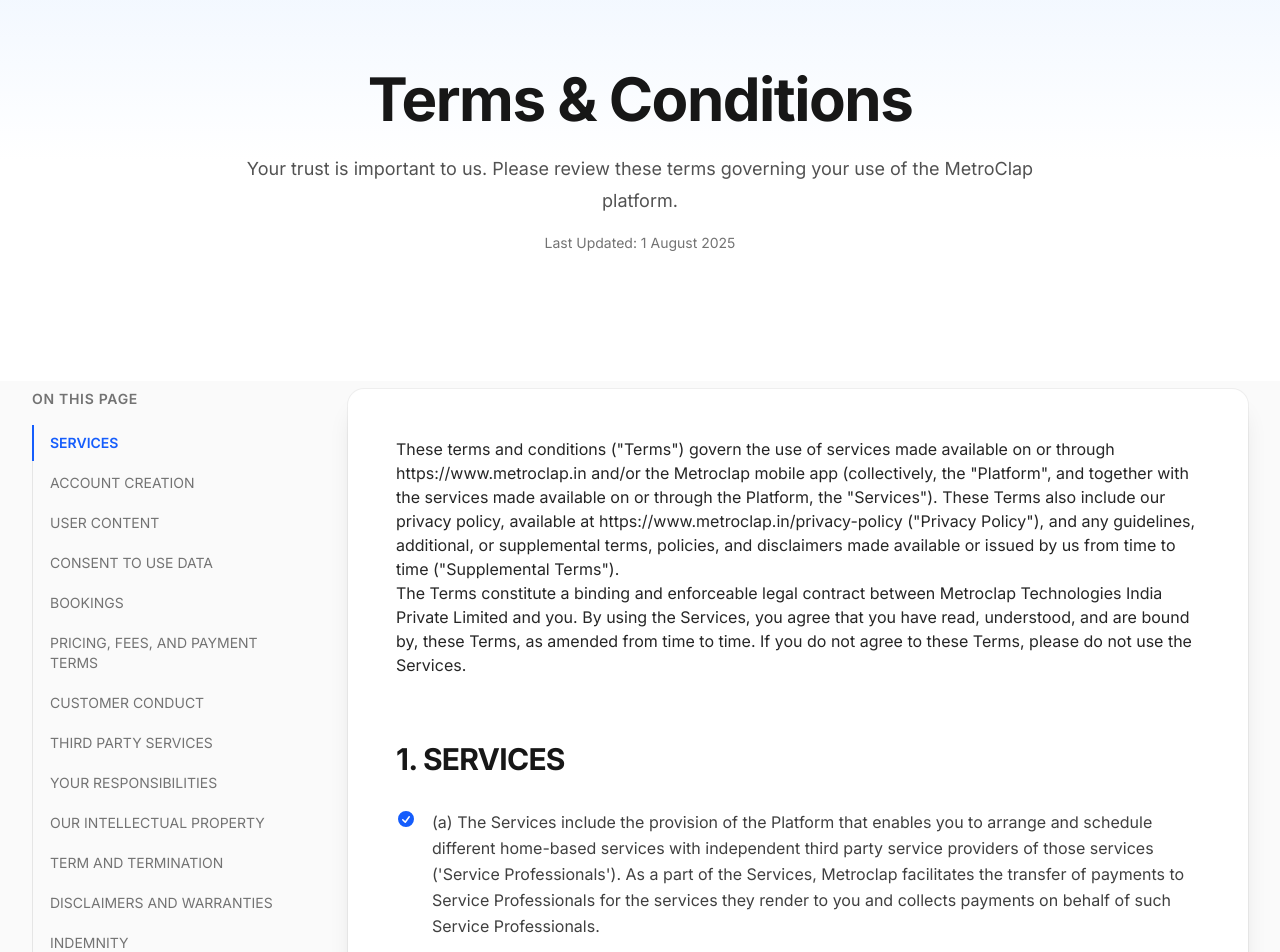
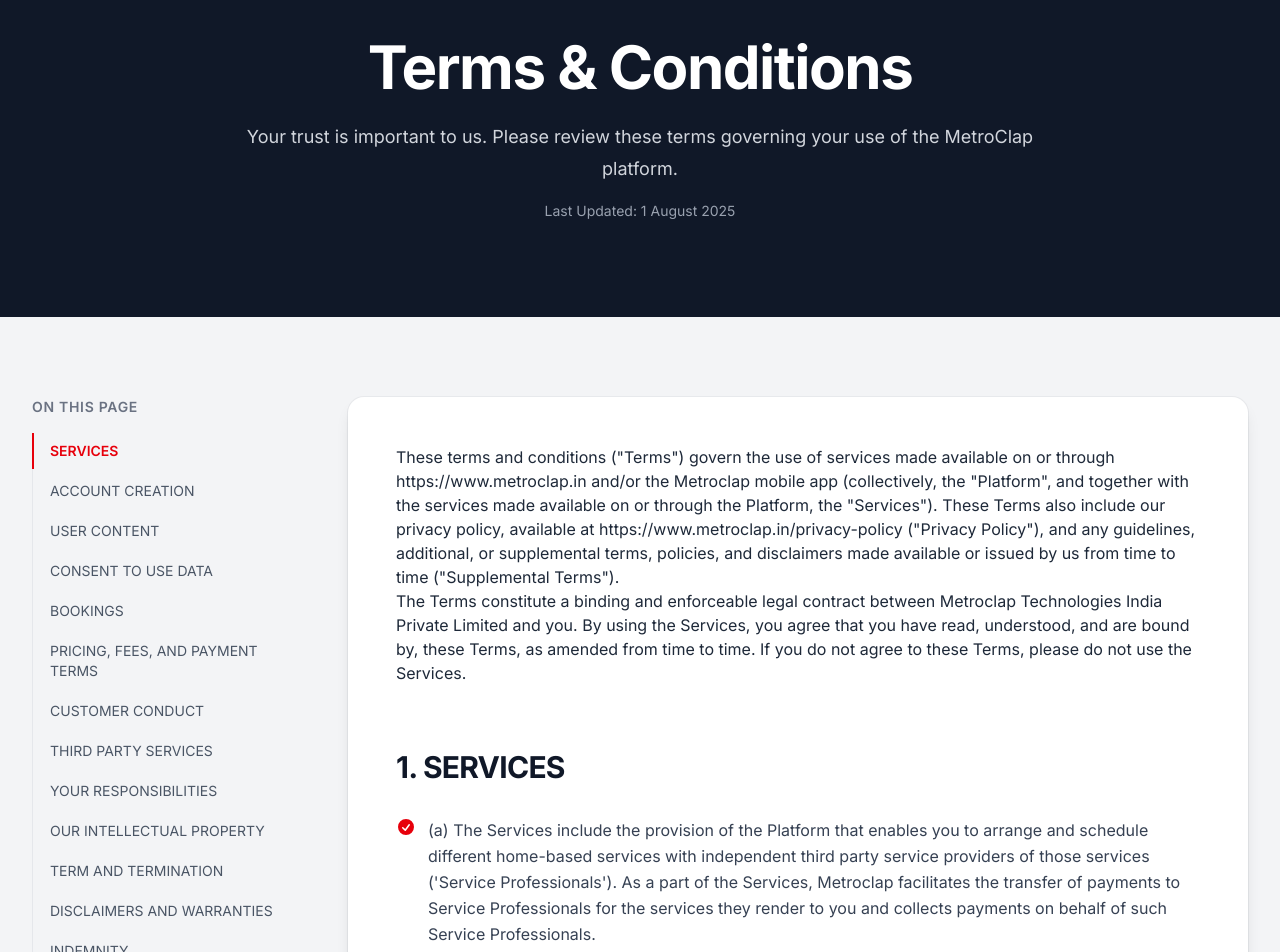
Before and after one commit to adarsh-cmtai/Metro-Clap-Frontend-Code, a Next.js app: page /terms in a window 1280 px wide. Shown: the part 140-1092 px from the top of the page. Built offline with nearby package versions, Linux system fonts and the light colour scheme; no server answers.

Commit message:
Update page.tsx

```diff
--- a/app/terms/page.tsx
+++ b/app/terms/page.tsx
@@ -2,13 +2,12 @@
 
 import { useEffect, useRef, useState } from "react"
 
-// Ícono SVG para las listas
 const CheckCircleIcon = (props: React.SVGProps<SVGSVGElement>) => (
   <svg
     xmlns="http://www.w3.org/2000/svg"
     viewBox="0 0 20 20"
     fill="currentColor"
-    className="h-5 w-5 flex-shrink-0 text-blue-600"
+    className="h-5 w-5 flex-shrink-0 text-red-600"
     {...props}
   >
     <path
@@ -19,7 +18,7 @@ const CheckCircleIcon = (props: React.SVGProps<SVGSVGElement>) => (
   </svg>
 )
 
-type ContentMap = Record<string, string[]>;
+type ContentMap = Record<string, string[]>
 
 const fullContent: ContentMap = {
   "1. SERVICES": [
@@ -98,7 +97,7 @@ const fullContent: ContentMap = {
     "  VI. the User Content does not and shall not violate any third-party rights; and",
     "  VII. the User Content (A) does not belong to any other person to which you do not have any right, (B) does not threaten the unity, integrity, defence, security or sovereignty of India, friendly relations with foreign states, public order, cause incitement to the commission of any cognisable offence, prevents investigation of any offence, or is insulting another nation, (C) is not defamatory, grossly harmful, blasphemous, paedophilic, invasive of another's privacy, discriminatory based on gender, ethnically objectionable, disparaging, relating to, or encouraging money laundering or gambling libellous, hateful, racist, violent, obscene, pornographic, unlawful, harmful to children, or (D) otherwise offensive, objectionable, or restricts, or inhibits, any other person from using or enjoying the Services.",
     "(d) You shall not use the Services in any manner except as expressly permitted in these Terms. Without limiting the generality of the preceding sentence, you shall not:",
-    "  (i) infringe any proprietary rights, including but not limited to copyrights, patents, trademarks, or trade secrets of any party;",
+    "  (i) infringe any proprietary rights, including but not to copyrights, patents, trademarks, or trade secrets of any party;",
     "  (ii) except as may be provided hereunder, copy, display, distribute, modify, publish, reproduce, store, transmit, post, translate, create any derivative works from or license the Services;",
     "  (iii) use the Services to transmit any data, or send or upload any material that contains viruses, Trojan horses, worms, timebombs, keystroke loggers, spyware, adware, or any other harmful programmes, or similar computer code, designed to adversely affect the operation of any computer software or hardware;",
     "  (iv) use any robot, spider, other automated device, or manual process to monitor or copy the Services or any portion thereof;",
@@ -136,7 +135,7 @@ const fullContent: ContentMap = {
     "  2. the occurrence or existence of any defect, interruption, or delays, in the operation or transmission of information to, from, or through the Services, communications failure, theft, destruction, or unauthorised access to our records, programmes, services, servers, or other infrastructure relating to the Services;",
     "  3. the failure of the Services to remain operational for any period of time; and",
     "  4. the loss of any User Content and any other data in connection with your use of the Services.",
-    "(j) In no event shall UC, its officers, directors, and employees, or its contractors, agents, licensors, partners, or suppliers, be liable to you for any direct, special, indirect, incidental, consequential, punitive, reliance, or exemplary damages (including without limitation, lost business opportunities, lost revenues or loss of anticipated profits or any other pecuniary or non-pecuniary loss or damage of any nature whatsoever, including but not limited to any abuse or breach of data), even if UC or an authorised representative had been advised of the possibility of such damages arising out of or relating to (A) these Terms, (B) the Services or the Pro Services, (C) your use or inability to use the Services or the Pro Services, or (D) any other interactions with another user of the Services.",
+    "(j) In no event shall UC, its officers, directors, and employees, or its contractors, agents, licensors, partners, or suppliers, be liable to you for any direct, special, indirect, incidental, consequential, punitive, reliance, or exemplary damages (including without limitation, lost business opportunities, lost revenues or loss of anticipated profits or any other pecuniary or non-pecuniary loss or damage of any nature whatsoever, including but not to any abuse or breach of data), even if UC or an authorised representative had been advised of the possibility of such damages arising out of or relating to (A) these Terms, (B) the Services or the Pro Services, (C) your use or inability to use the Services or the Pro Services, or (D) any other interactions with another user of the Services.",
     "(k) To the maximum extent permitted by law, our liability shall be limited to the amount of commission we receive in respect of a particular booking made on the Platform. In no event shall our total liability to you in connection with these Terms exceed INR 10,000 (Rupees Ten Thousand).",
     "(l) Nothing in these Terms will exclude or limit any warranty implied by law that it would be unlawful to exclude or limit.",
   ],
@@ -162,7 +161,7 @@ const fullContent: ContentMap = {
     "(f) Third Party Rights: No third party shall have any rights to enforce any terms contained herein.",
     "(g) Force Majeure: We shall have no liability to you if we are prevented from or delayed in performing our obligations, or from carrying on our business, by acts, events, omissions, or accidents beyond our reasonable control, including without limitation, strikes, failure of a utility service or telecommunications network, act of God, war, riot, civil commotion, malicious damage, or compliance with any law or governmental order, rule, regulation, or direction.",
   ],
-};
+}
 
 const sections = [
   { id: "services", title: "1. SERVICES" },
@@ -184,37 +183,37 @@ const sections = [
 ].map((section) => ({
   ...section,
   content: fullContent[section.title],
-}));
+}))
 
 export default function TermsPage() {
-  const [activeSection, setActiveSection] = useState<string>(sections[0]?.id || "");
-  const sectionRefs = useRef<Map<string, HTMLElement | null>>(new Map());
+  const [activeSection, setActiveSection] = useState<string>(sections[0]?.id || "")
+  const sectionRefs = useRef<Map<string, HTMLElement | null>>(new Map())
 
   useEffect(() => {
     const observer = new IntersectionObserver(
       (entries) => {
         entries.forEach((entry) => {
           if (entry.isIntersecting && entry.intersectionRatio > 0.5) {
-            setActiveSection(entry.target.id);
+            setActiveSection(entry.target.id)
           }
-        });
+        })
       },
       {
-        rootMargin: "-25% 0px -50% 0px",
+        rootMargin: "-20% 0px -50% 0px",
         threshold: 0.5,
       }
-    );
+    )
 
     sectionRefs.current.forEach((ref) => {
-      if (ref) observer.observe(ref);
-    });
+      if (ref) observer.observe(ref)
+    })
 
     return () => {
       sectionRefs.current.forEach((ref) => {
-        if (ref) observer.unobserve(ref);
-      });
-    };
-  }, []);
+        if (ref) observer.unobserve(ref)
+      })
+    }
+  }, [])
 
   return (
     <>
@@ -223,33 +222,35 @@ export default function TermsPage() {
           scroll-behavior: smooth;
         }
       `}</style>
-      <main className="bg-neutral-50 text-neutral-800">
-        <header className="bg-gradient-to-b from-blue-50 via-white to-white py-24 sm:py-32">
+      <main className="bg-gray-100 text-gray-800">
+        <header className="bg-gray-900 py-20 sm:py-24">
           <div className="mx-auto max-w-4xl px-6 text-center lg:px-8">
-            <h1 className="text-4xl font-bold tracking-tight text-neutral-900 sm:text-6xl">Terms & Conditions</h1>
-            <p className="mt-6 text-lg leading-8 text-neutral-600">
+            <h1 className="text-4xl font-bold tracking-tight text-white sm:text-6xl">
+              Terms & Conditions
+            </h1>
+            <p className="mt-6 text-lg leading-8 text-gray-300">
               Your trust is important to us. Please review these terms governing your use of the MetroClap platform.
             </p>
-            <p className="mt-4 text-sm text-neutral-500">Last Updated: 1 August 2025</p>
+            <p className="mt-4 text-sm text-gray-400">Last Updated: 1 August 2025</p>
           </div>
         </header>
 
-        <div className="mx-auto max-w-7xl px-6 lg:px-8 py-2 sm:py-2">
+        <div className="mx-auto max-w-7xl px-6 lg:px-8 py-16 sm:py-20">
           <div className="lg:grid lg:grid-cols-12 lg:gap-12">
             <aside className="hidden lg:col-span-3 lg:block">
               <nav className="sticky top-24">
-                <h3 className="mb-4 text-sm font-semibold uppercase tracking-wider text-neutral-500">
+                <h3 className="mb-4 text-sm font-semibold uppercase tracking-wider text-gray-500">
                   On this page
                 </h3>
-                <ul className="space-y-1 border-l border-neutral-200">
+                <ul className="space-y-1 border-l border-gray-200">
                   {sections.map((section) => (
                     <li key={section.id}>
                       <a
                         href={`#${section.id}`}
                         className={`-ml-px block border-l-2 py-2 pl-4 pr-3 text-sm transition-colors ${
                           activeSection === section.id
-                            ? "border-blue-600 font-semibold text-blue-600"
-                            : "border-transparent text-neutral-500 hover:border-neutral-300 hover:text-neutral-700"
+                            ? "border-red-600 font-semibold text-red-600"
+                            : "border-transparent text-gray-600 hover:border-gray-300 hover:text-gray-900"
                         }`}
                       >
                         {section.title.substring(section.title.indexOf(" ") + 1)}
@@ -261,8 +262,8 @@ export default function TermsPage() {
             </aside>
 
             <div className="lg:col-span-9">
-              <div className="rounded-2xl bg-white p-8 shadow-xl ring-1 ring-neutral-900/5 sm:p-12">
-                <article className="prose prose-lg max-w-none prose-neutral">
+              <div className="rounded-2xl bg-white p-8 shadow-lg ring-1 ring-gray-900/5 sm:p-12">
+                <article className="prose prose-lg max-w-none prose-slate">
                   <p>
                     These terms and conditions ("Terms") govern the use of services made available on or through
                     https://www.metroclap.in and/or the Metroclap mobile app (collectively, the "Platform", and
@@ -284,18 +285,18 @@ export default function TermsPage() {
                         key={section.id}
                         id={section.id}
                         ref={(el) => {
-                          sectionRefs.current.set(section.id, el);
+                          sectionRefs.current.set(section.id, el)
                         }}
                         className="scroll-mt-24"
                       >
-                        <h2 className="!mb-8 !text-2xl !font-bold !tracking-tight text-neutral-900 sm:!text-3xl">
+                        <h2 className="!mb-8 !text-2xl !font-bold !tracking-tight text-gray-900 sm:!text-3xl">
                           {section.title}
                         </h2>
-                        <ul className="!mt-0 !list-none !space-y-5 !p-0">
+                        <ul className="!mt-0 !list-none !space-y-6 !p-0">
                           {section.content?.map((item, itemIndex) => (
-                            <li key={itemIndex} className="!p-0 flex items-start gap-x-4">
+                            <li key={itemIndex} className="!p-0 flex items-start gap-x-3">
                               <CheckCircleIcon />
-                              <span className="text-neutral-700 leading-relaxed whitespace-pre-wrap">{item}</span>
+                              <span className="text-gray-700 leading-relaxed whitespace-pre-wrap">{item}</span>
                             </li>
                           ))}
                         </ul>
@@ -309,5 +310,5 @@ export default function TermsPage() {
         </div>
       </main>
     </>
-  );
+  )
 }
```
